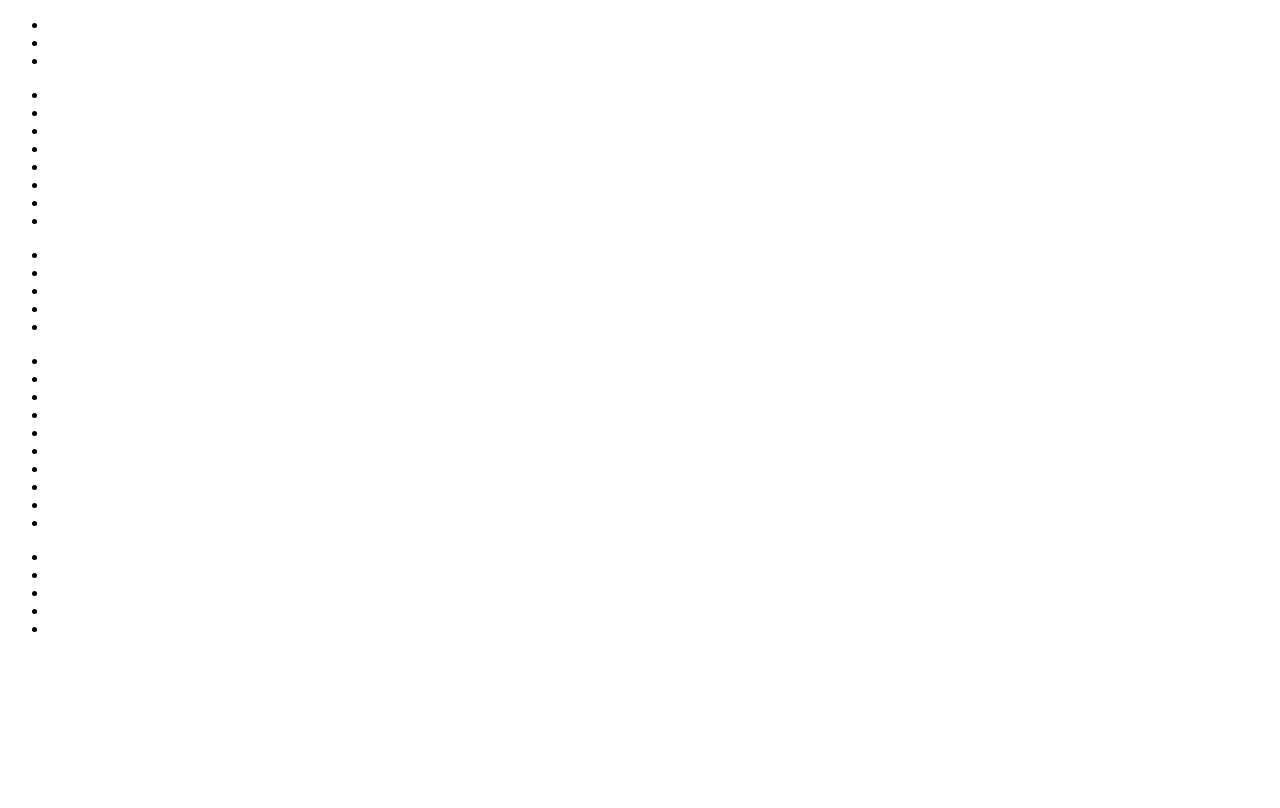
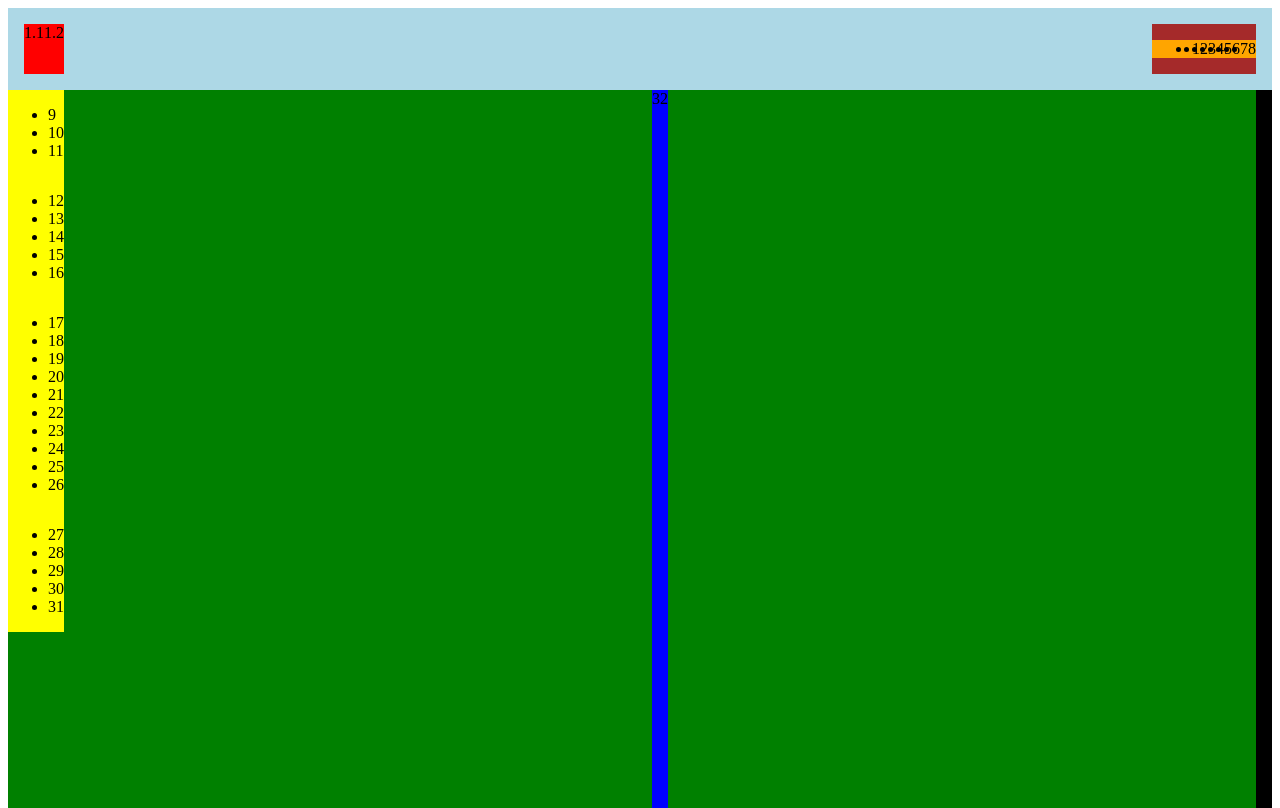
Before and after one commit to rfpoulos/facebookclone, a plain HTML site: page index.html in a window 1280 px wide. Drawn offline with Linux system fonts and the light colour scheme.

Commit message:
more layout work

```diff
--- a/index.html
+++ b/index.html
@@ -2,80 +2,80 @@
 <html>
   <head>
     <link rel="stylesheet" type="text/css"href="main.css">
-    <link href="https://fonts.googleapis.com/css?family=Roboto+Mono" rel="stylesheet">
     <meta charset="UTF-8">
-    <title>Rachel Poulos</title>
+    <title>Facebook</title>
   </head>
   <body>
+    <div class="container">
         <header>
             <div class="left-header">
-            <div class="logo"></div>
-            <div class="search"></div>
+                <span class="logo">1.1</span>
+                <span class="search">1.2</span>
             </div>
-        <nav>
-                <ul>
-                    <li></li>
-                    <li></li>
-                    <li></li>
+            <nav class="test">
+                <ul class="right-header">
+                    <li>1</li>
+                    <li>2</li>
+                    <li>3</li>
+                    <li>4</li>
+                    <li>5</li>
+                    <li>6</li>
+                    <li>7</li>
+                    <li>8</li>
                 </ul>
             </nav>
-        </div>
         </header>
-    <main>
-        <div class="site-links">
-            <nav>
+        <main class="dividers">
+            <div class="column1">
+                <nav class="site-links">
                     <ul class="site_nav">
-                    <li></li>
-                    <li></li>
-                    <li></li>
-                    <li></li>
-                    <li></li>
-                    <li></li>
-                    <li></li>
-                    <li></li>
+                        <li>9</li>
+                        <li>10</li>
+                        <li>11</li>
                     </ul>
                     <ul class="short_cuts">
-                    <li></li>
-                    <li></li>
-                    <li></li>
-                    <li></li>
-                    <li></li>
+                        <li>12</li>
+                        <li>13</li>
+                        <li>14</li>
+                        <li>15</li>
+                        <li>16</li>
                     </ul>
                     <ul class="explore">
-                    <li></li>
-                    <li></li>
-                    <li></li>
-                    <li></li>
-                    <li></li>
-                    <li></li>
-                    <li></li>
-                    <li></li>
-                    <li></li>
-                    <li></li>
+                        <li>17</li>
+                        <li>18</li>
+                        <li>19</li>
+                        <li>20</li>
+                        <li>21</li>
+                        <li>22</li>
+                        <li>23</li>
+                        <li>24</li>
+                        <li>25</li>
+                        <li>26</li>
                     </ul>
                     <ul class="create">
-                    <li></li>
-                    <li></li>
-                    <li></li>
-                    <li></li>
-                    <li></li>
+                        <li>27</li>
+                        <li>28</li>
+                        <li>29</li>
+                        <li>30</li>
+                        <li>31</li>
                     </ul>
                 </nav>
             </div>
             <div class="wall">
-
+                32
             </div>
             <div class="feeded-features">
                 <div class="stories">
-
+                    33
                 </div>
                 <div classes="your_pages">
-
+                    34
                 </div>
                 <div class="trending">
-
+                    35
                 </div>
             </div>
         </main>
+    </div>
   </body>
 </html>
--- a/main.css
+++ b/main.css
@@ -0,0 +1,52 @@
+* {
+    box-sizing: border-box;
+}
+html {
+    height: 100%;
+}
+body {
+    height: 100%;
+}
+.container{
+    display: flex;
+    flex-direction: column;
+    height: 100%;
+}
+header {
+    display: flex;
+    justify-content: space-between;
+    padding: 1em;
+    background-color: lightblue;
+}
+.left-header {
+    display: flex;
+    justify-content: space-around;
+    background-color: red;
+}
+.right-header  {
+    display: flex;
+    justify-content: space-around;
+    background-color: orange;
+}
+.site-links {
+    display: flex;
+    flex-direction: column;
+    background-color: yellow;
+}
+.dividers {
+    display: flex;
+    justify-content: space-between;
+    background-color: green;
+    align-items: stretch;
+    flex-grow: 1;
+}
+
+.wall {
+    background-color: blue;
+}
+.feeded-features {
+    background-color: black;
+}
+.test {
+    background-color: brown;
+}
```
Lines whose indentation alone changed are shown as unchanged.
